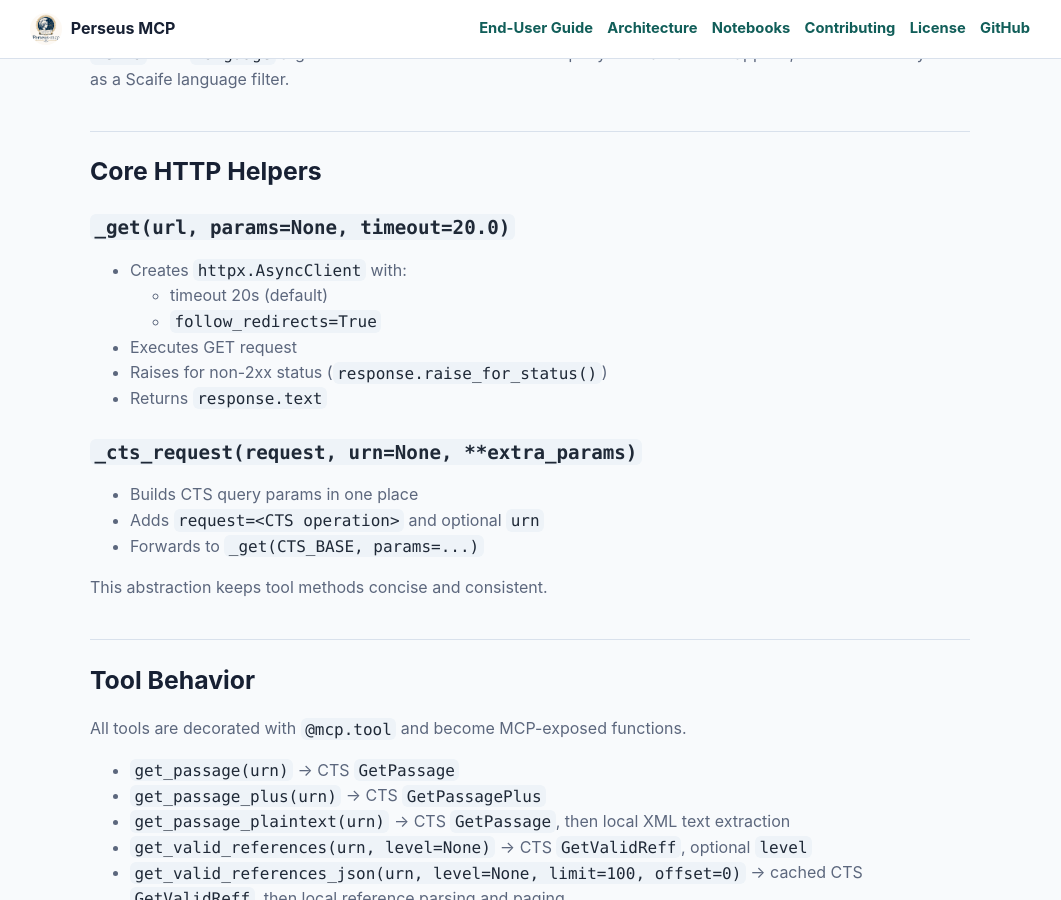
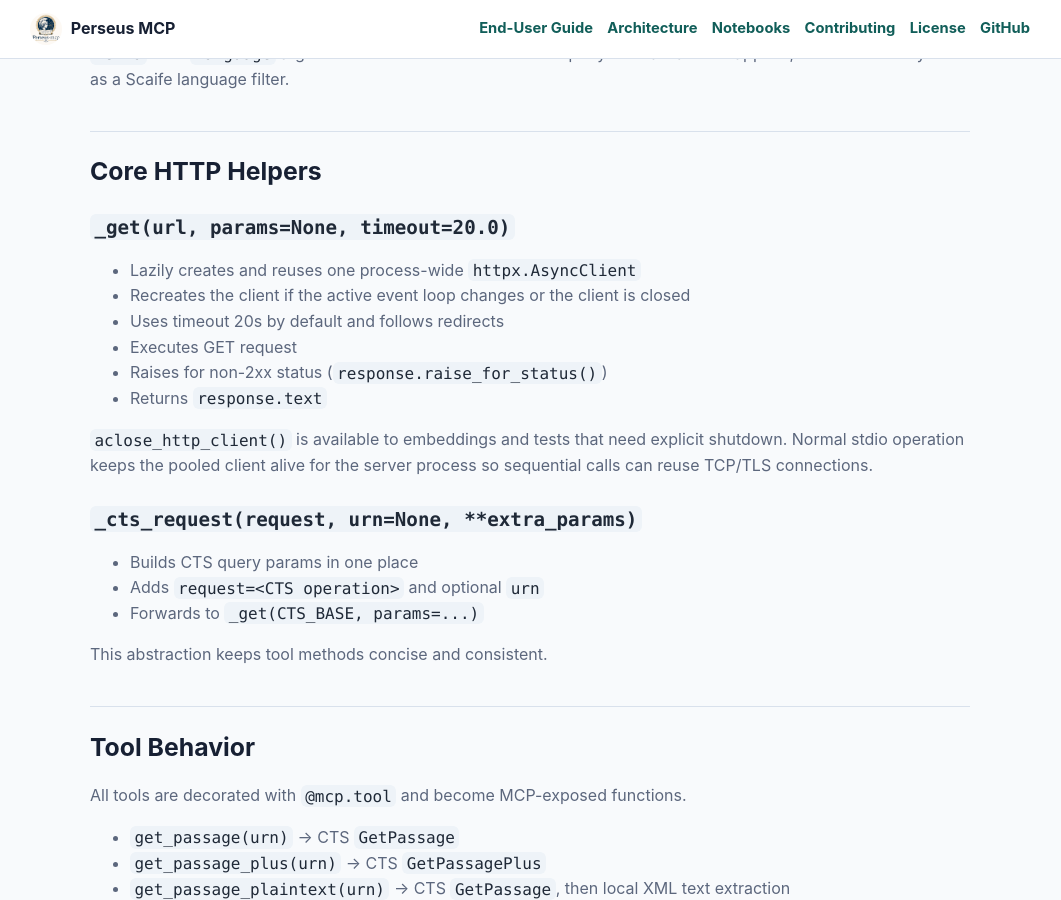
Before and after one commit to tonyjurg/Perseus-mcp, a Jekyll site: the page built from docs/architecture.md, in a window 1280 px wide and 900 px high, scrolled down 2280 px. Shown: the whole window, without its empty margins (110-1171 px from the left). Built offline with Jekyll 4.4.1, drawn with Linux system fonts in a browser that asks for light colours.

Commit message:
Document shared HTTP client lifecycle

```diff
--- a/docs/architecture.md
+++ b/docs/architecture.md
@@ -107,12 +107,16 @@ is not currently sent as a Scaife language filter.
 
 ### `_get(url, params=None, timeout=20.0)`
 
-- Creates `httpx.AsyncClient` with:
-  - timeout 20s (default)
-  - `follow_redirects=True`
+- Lazily creates and reuses one process-wide `httpx.AsyncClient`
+- Recreates the client if the active event loop changes or the client is closed
+- Uses timeout 20s by default and follows redirects
 - Executes GET request
 - Raises for non-2xx status (`response.raise_for_status()`)
 - Returns `response.text`
+
+`aclose_http_client()` is available to embeddings and tests that need explicit
+shutdown. Normal stdio operation keeps the pooled client alive for the server
+process so sequential calls can reuse TCP/TLS connections.
 
 ### `_cts_request(request, urn=None, **extra_params)`
 
```
